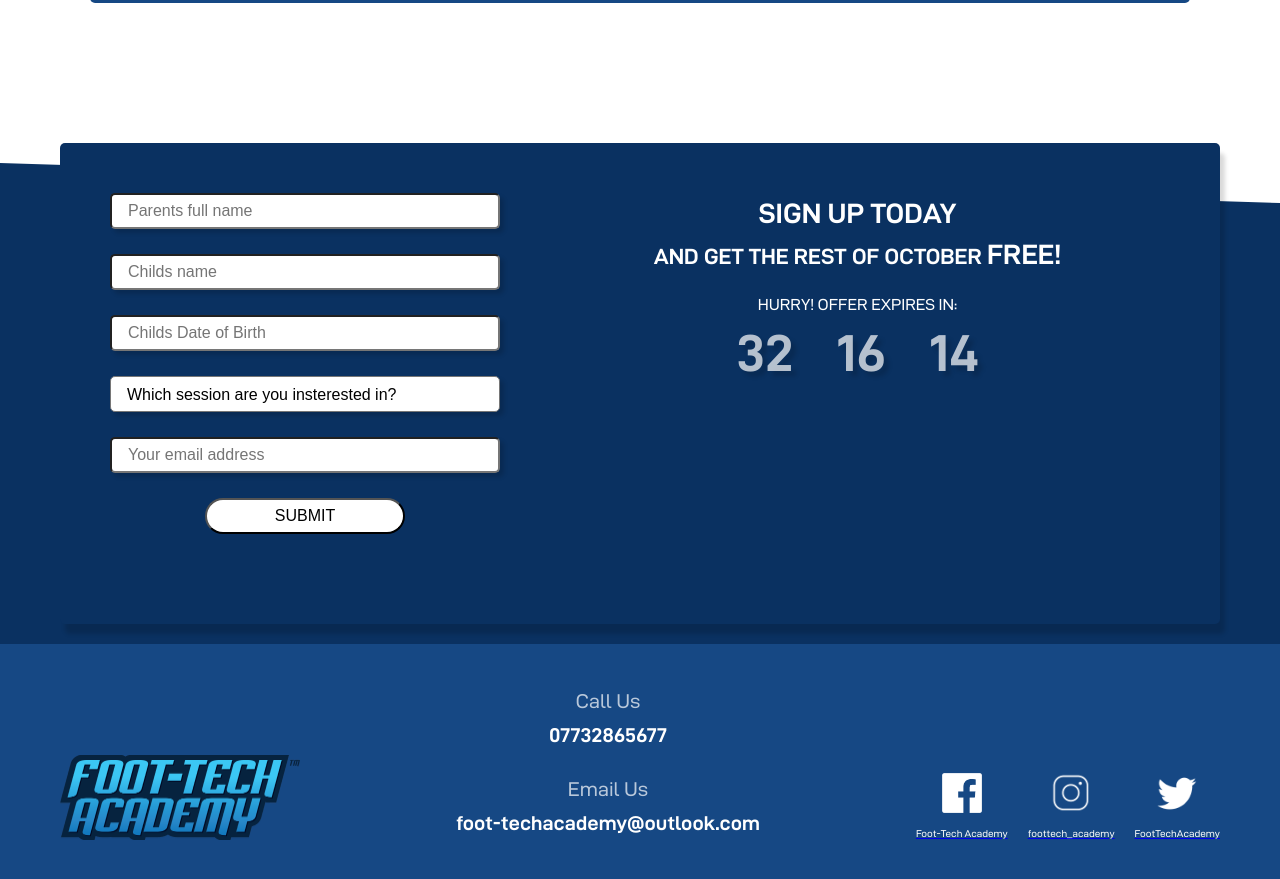
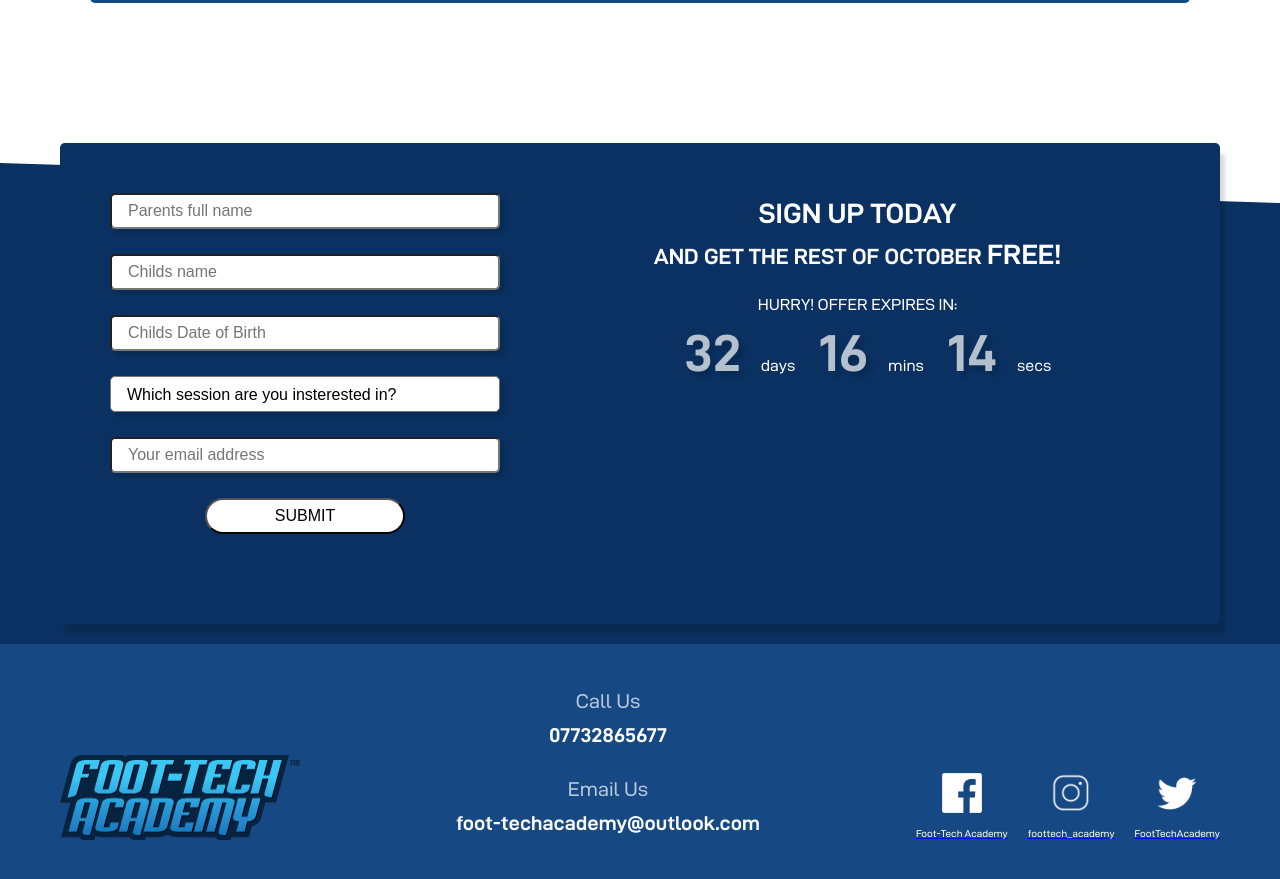
Before and after one commit to samducker/foot-tech-landing-page, a Jekyll site: the page built from index.html, in a window 1280 px wide and 900 px high, scrolled down 3510 px. Shown: the top 879 px of the window. Built offline with Jekyll 4.4.1, drawn with Linux system fonts in a browser that asks for light colours; nearby versions of some CDN libraries; grey boxes are pictures that could not be loaded.

Commit message:
fixed colours

```diff
--- a/index.html
+++ b/index.html
@@ -8,7 +8,7 @@ description: Foot-Tech Academy is a football coaching school in Leeds with a dif
 <div class="s-hero">
   <div class="wrapper">
     <video class="s-hero__video media" data-object-fit="cover" data-object-fit="center center" src='/img/video-bg.mp4' poster='/img/alt-bg.jpg' autoplay muted loop></video>
-    <form class="s-hero__form" action="https://formspree.io/smart8410@gmail.com" method="POST">
+    <form class="s-hero__form" action="https://formspree.io/foot-techacademy@outlook.com" method="POST">
       <div class="s-hero__form-title">
         SIGN UP TODAY AND GET THE <br />
         REST OF OCTOBER FREE!
@@ -36,9 +36,9 @@ description: Foot-Tech Academy is a football coaching school in Leeds with a dif
       <div class="s-hero__form-timer">
         <div class="s-hero__form-timer-title">HURRY! Offer expires in:</div>
         <div class="s-hero__form-timer-time">
-          <span class="s-hero__form-timer-time-item _hours">00</span><span>days</span>
-          <span class="s-hero__form-timer-time-item _minutes">00</span><span>mins</span>
-          <span class="s-hero__form-timer-time-item _second">00</span><span>secs</span>
+          <span class="s-hero__form-timer-time-item _hours">00</span><span style="color: white;">days</span>
+          <span class="s-hero__form-timer-time-item _minutes">00</span><span style="color: white;">mins</span>
+          <span class="s-hero__form-timer-time-item _second">00</span><span style="color: white;">secs</span>
         </div>
       </div>
     </form>
@@ -189,9 +189,9 @@ description: Foot-Tech Academy is a football coaching school in Leeds with a dif
         <div class="s-form__form-timer">
           <div class="s-form__form-timer-title">HURRY! Offer expires in:</div>
           <div class="s-form__form-timer-time">
-            <span class="s-form__form-timer-time-item _hours">00</span>
-            <span class="s-form__form-timer-time-item _minutes">00</span>
-            <span class="s-form__form-timer-time-item _second">00</span>
+            <span class="s-form__form-timer-time-item _hours">00</span><span style="color: white;">days</span>
+            <span class="s-form__form-timer-time-item _minutes">00</span><span style="color: white;">mins</span>
+            <span class="s-form__form-timer-time-item _second">00</span><span style="color: white;">secs</span>
           </div>
         </div>
       </div>
```
